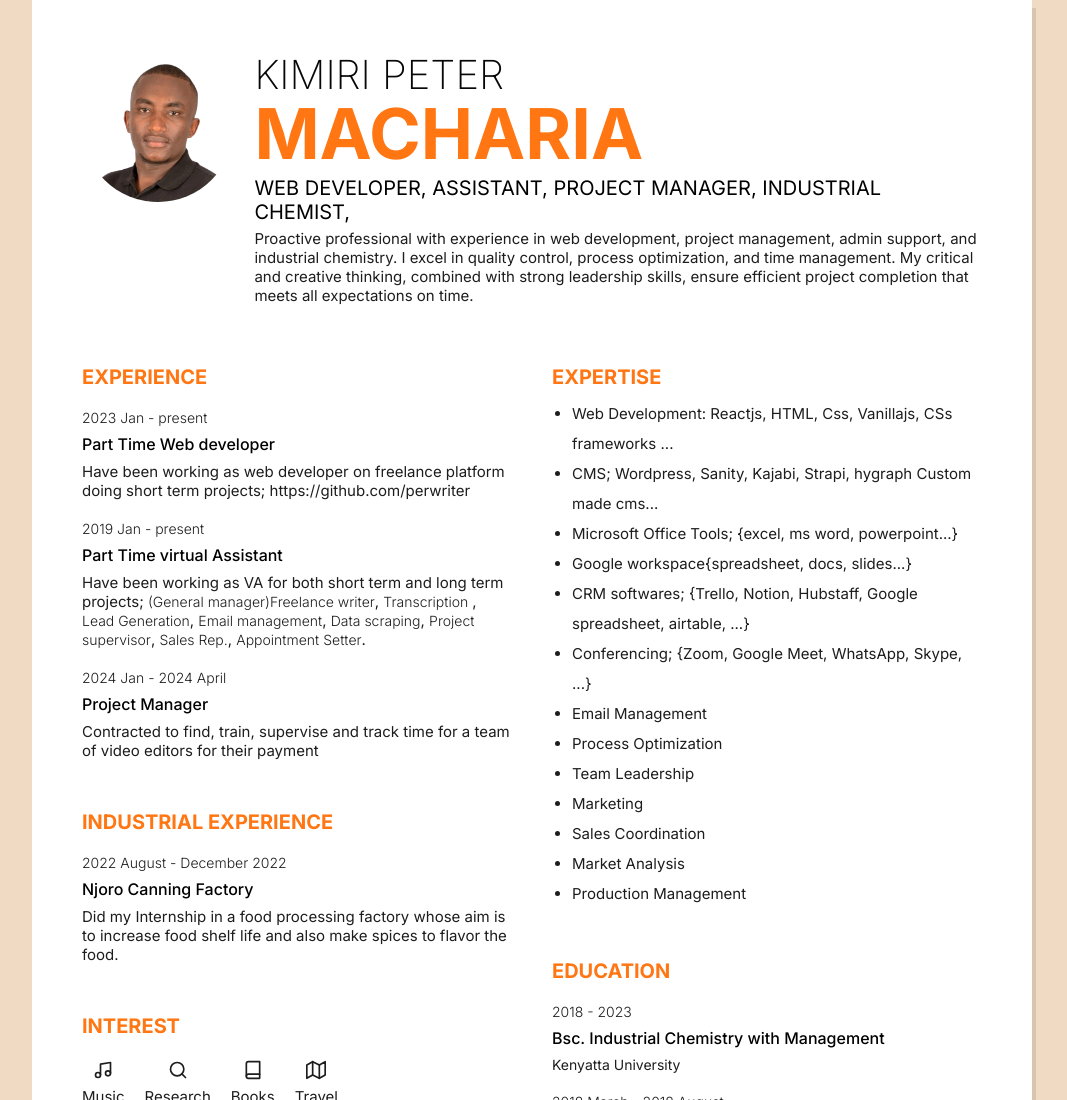
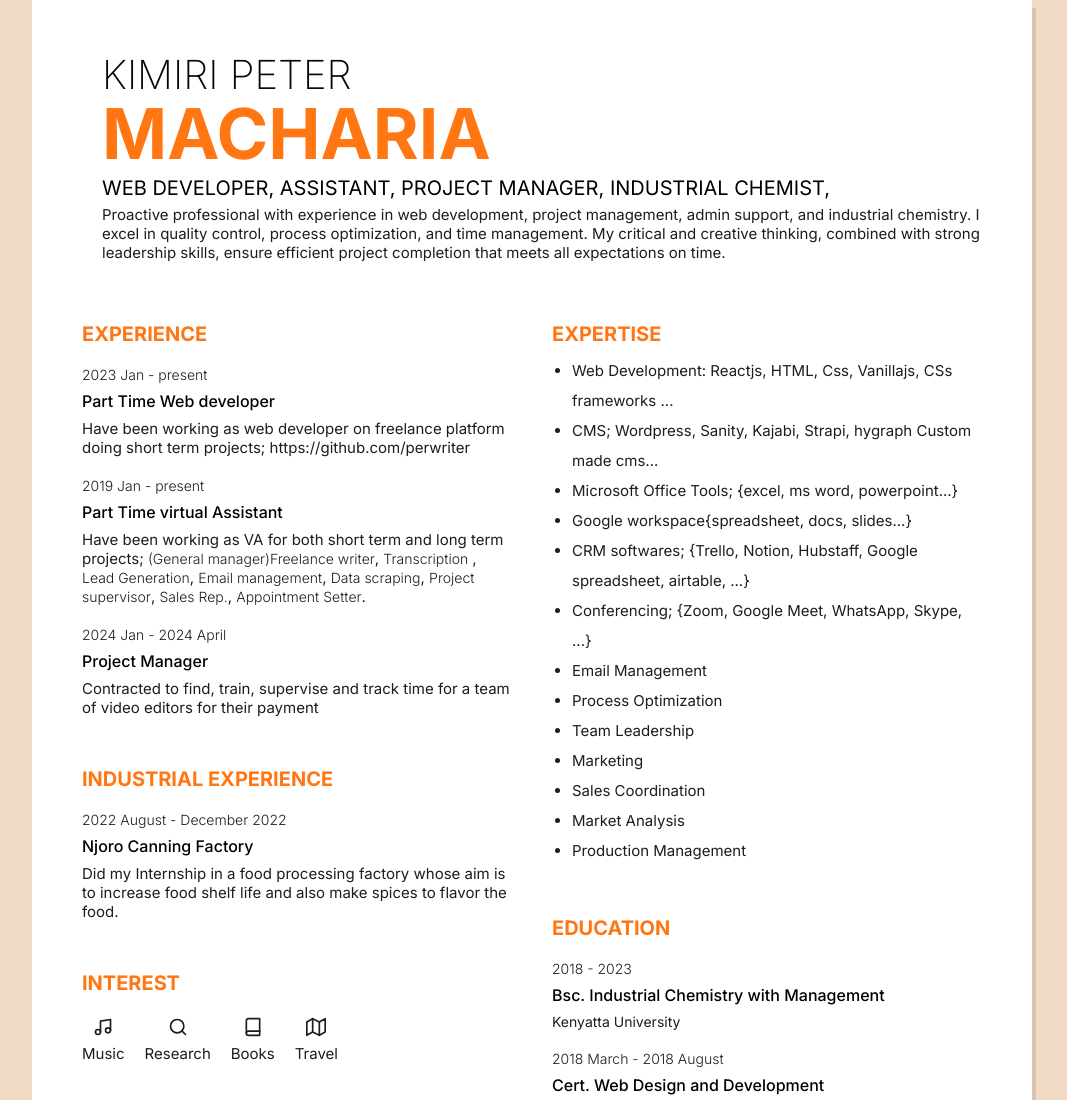
Before and after one commit to perwriter/VAresume, a plain HTML site: page index.html in a window 1280 px wide. Shown: the top 1100 px of the page, without its empty margins (108-1175 px from the left). Drawn offline with nearby package versions, Linux system fonts and the light colour scheme.

Commit message:
Update index.html

```diff
--- a/index.html
+++ b/index.html
@@ -18,7 +18,7 @@
     <div class="profile">
       <div class="profile_container">
         <div class="profile_profileImg">
-          <img onclick="printDocument()" src="./passportphoto.png" alt="Peter Macharia">
+<!--           <img onclick="printDocument()" src="./passportphoto.png" alt="Peter Macharia"> -->
         </div>
         <div>
           <h1 class="profile_name">
```
